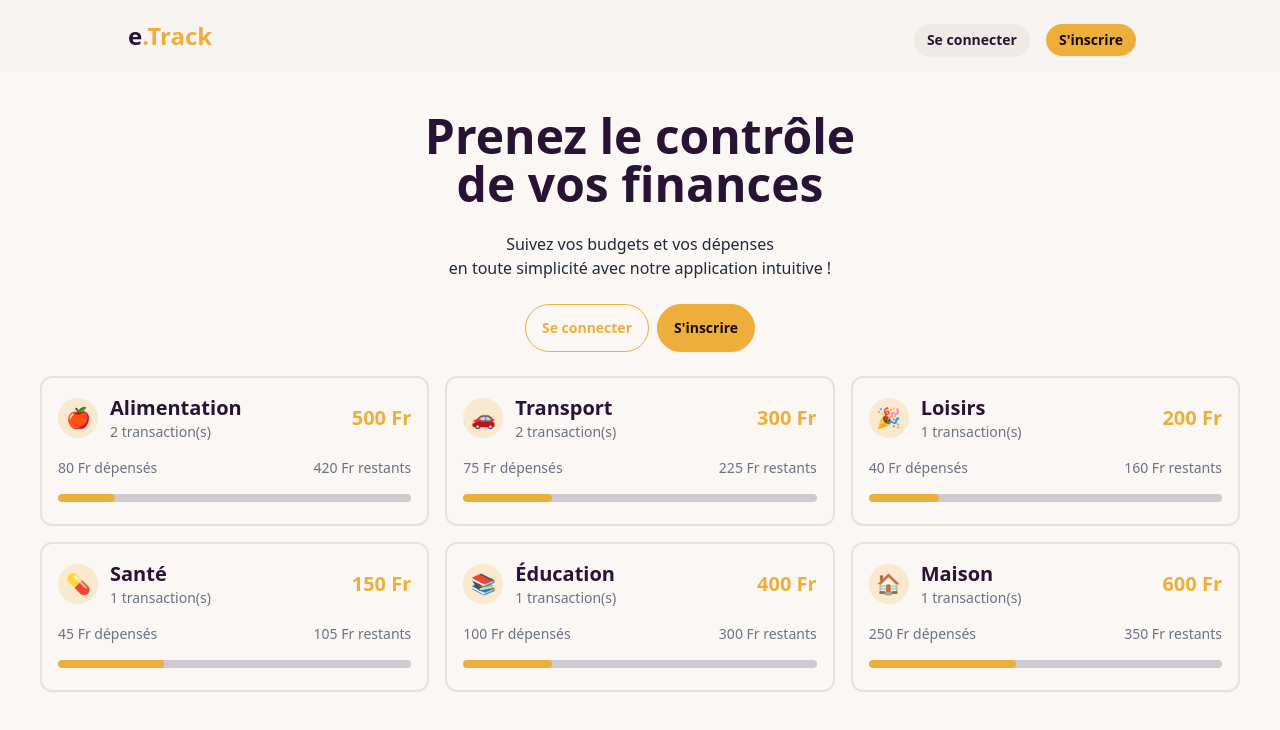
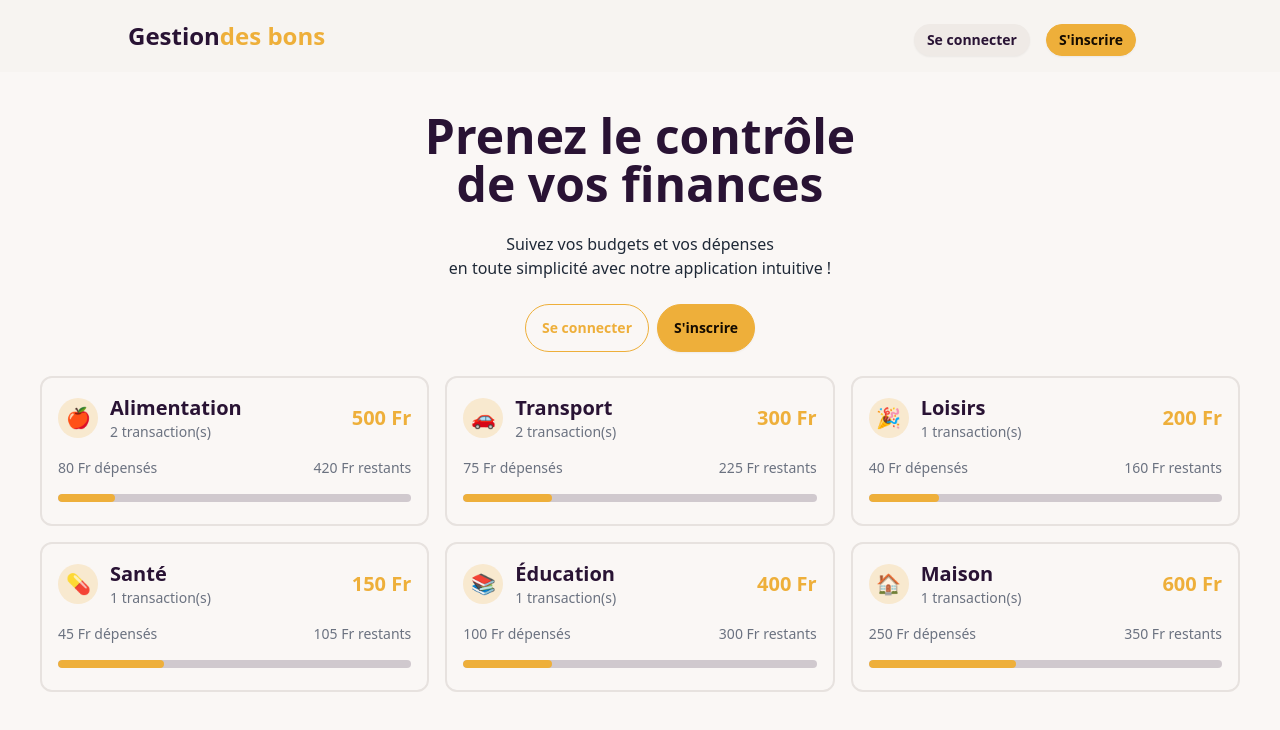
Before and after one commit to eutousarr/etrack, a Next.js app: page / in a window 1280 px wide. Shown: the top 730 px of the page. Built offline with nearby package versions, Linux system fonts and the light colour scheme; no server answers.

Commit message:
Update Navbar.tsx

```diff
--- a/app/components/Navbar.tsx
+++ b/app/components/Navbar.tsx
@@ -61,7 +61,7 @@ const Navbar = () => {
         ) : (
           <div className="flex items-center justify-between">
             <div className="flex text-2xl items-center font-bold">
-              e <span className="text-accent">.Track</span>
+              Gestion <span className="text-accent"> des bons</span>
             </div>
             <div className=" flex mt-2 justify-center">
               <Link href={"/sign-in"} className="btn btn-sm">
```
